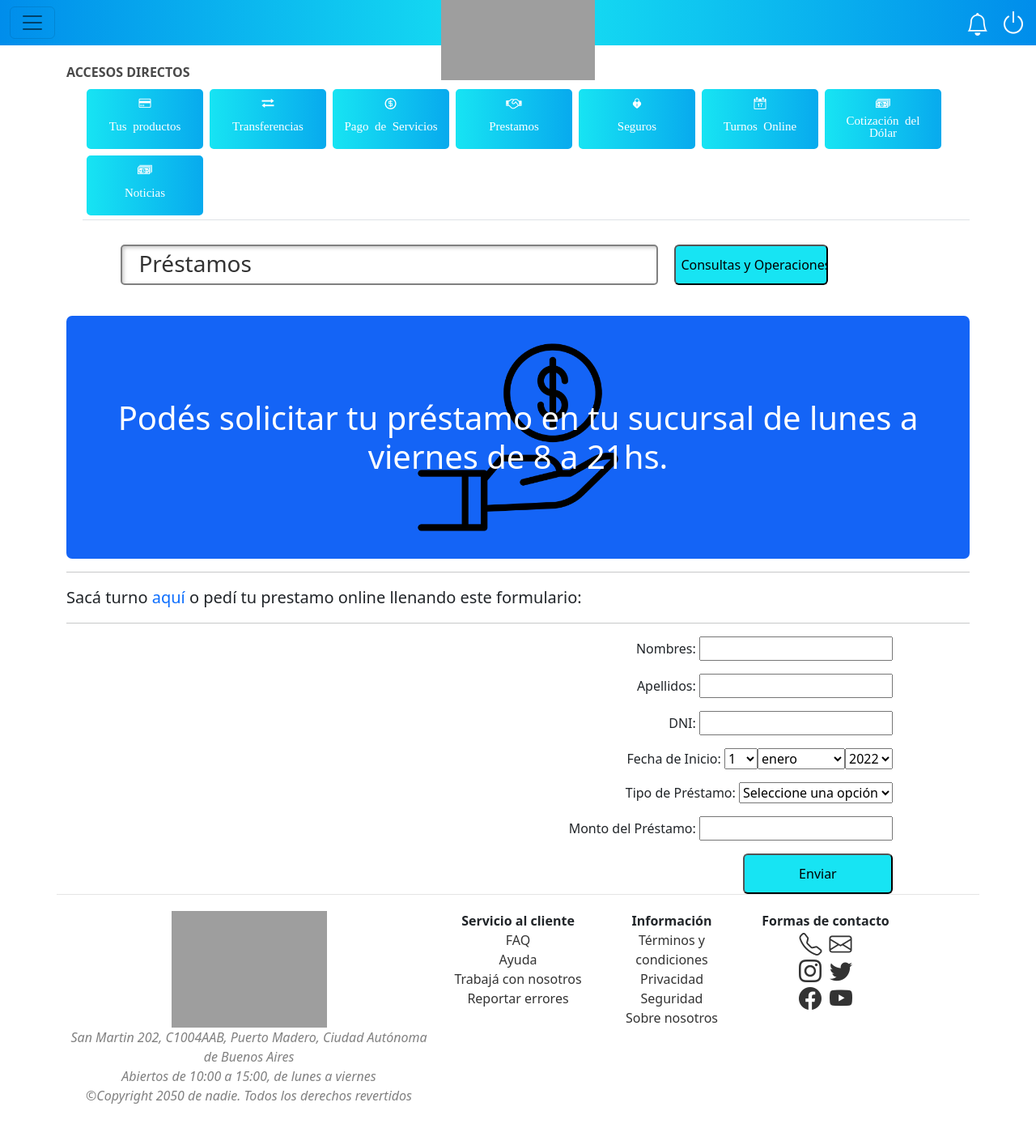
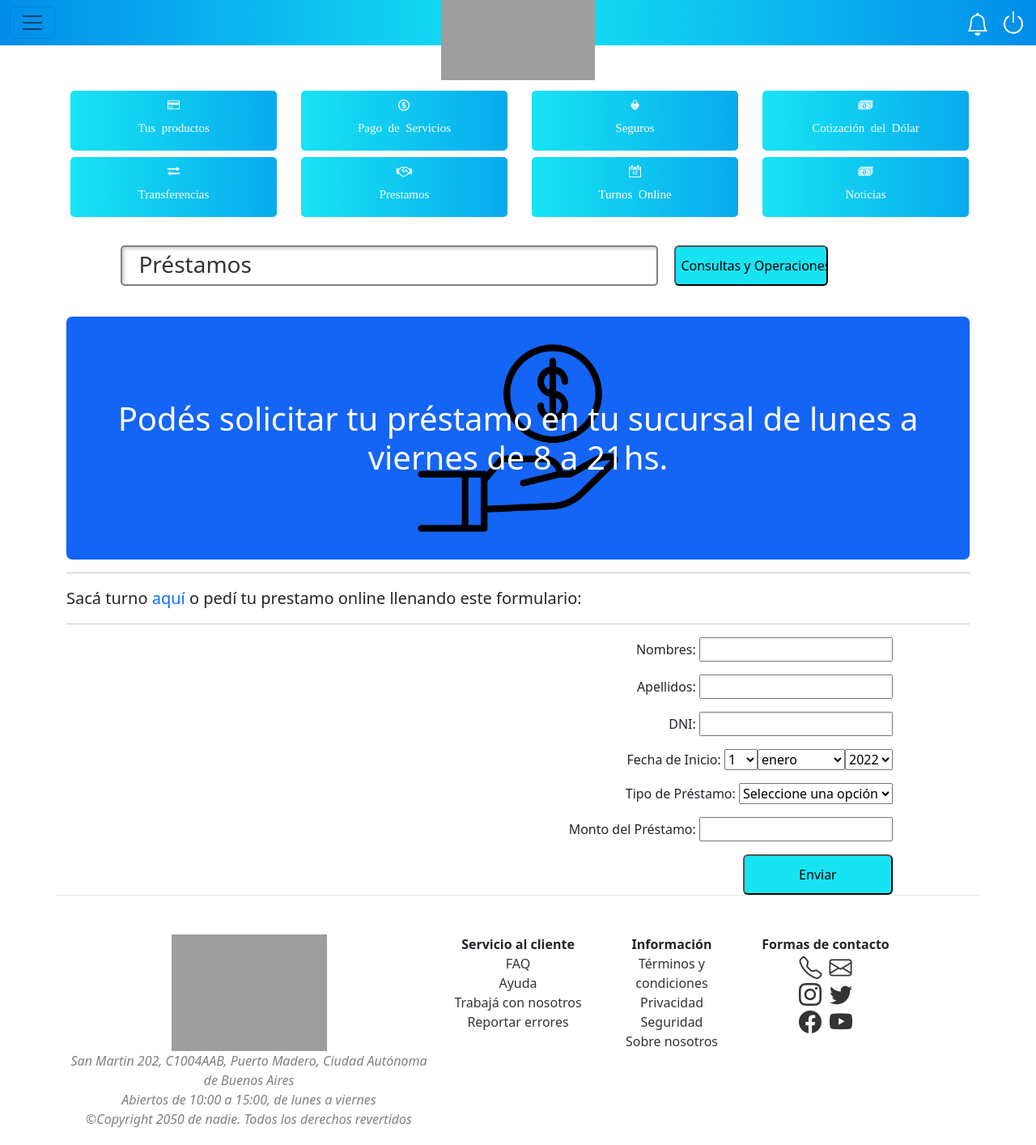
Before and after one commit to pybalt/ITBANK_FULLSTACK, a Django app: page /prestamos/ in a window 1280 px wide. Shown: the whole page at 81% size. Before the commit the page ends 1363 px from the top, so only its background shows below. Run offline with Django 4.2, Linux system fonts and the light colour scheme; some web fonts are replaced; grey boxes are pictures that could not be loaded.

Commit message:
cambios de estilo

```diff
--- a/homebanking/webitbank/static/webitbank/css/style.css
+++ b/homebanking/webitbank/static/webitbank/css/style.css
@@ -251,10 +251,9 @@
     display: grid;
     height: 80px;
     border: 3px solid rgb(255, 255, 255);
-    margin-bottom: 2px;
-    margin-left: 2px;
+    margin: 2px;
     padding: 10px;
-    width: 150px;
+    width: 100%;
     font-size: 15px;
     border-radius: 8px;
     cursor: pointer;
--- a/homebanking/webitbank/templates/webitbank/base.html
+++ b/homebanking/webitbank/templates/webitbank/base.html
@@ -112,50 +112,49 @@
   <main class="container principal ">
 
     <section class="navigation-tabs">
-      <h3 class="producto">ACCESOS DIRECTOS</h3>
+      <h3 class="producto text-center">ACCESOS DIRECTOS</h3>
 
 
       <!--LAUTA-->
-
-      <ul class="nav nav-tabs" id="myTab" role="tablist">
-        <li class="nav-item" role="presentation">
+      <div class="row">
+        <div class="col-3">
           <a href="{% url 'productos'%}"><button class="btn2 icon-credit-card active" id="home-tusproductos" data-bs-toggle="tab" data-bs-target="#tusProductos"
             type="button" role="tab" aria-controls="home-tab-pane" aria-selected="true">Tus productos</button></a>
-        </li>
-        <li class="nav-item" role="presentation">
+
           <a href="{% url 'transferencias'%}"><button class="btn2 icon-transfer" id="home-transferencias" data-bs-toggle="tab"
             type="button" role="tab" aria-controls="home-tab-pane" aria-selected="true" hreff="pages/transferencias.html">Transferencias</button></a>
-        </li>
-        <li class="nav-item" role="presentation">
 
+
+          </div>
+          <div class="col-3">
             <a href="{% url 'pagoServicios'%}"><button class="btn2 icon-coin-dollar" id="home-pago" data-bs-toggle="tab"
               type="button" role="tab" aria-controls="home-tab-pane" aria-selected="true">Pago de Servicios</button></a>
-        </li>
-        <li class="nav-item" role="presentation">
+
             <a href="{% url 'prestamos'%}"><button class="btn2 icon-handshake-o" id="home-prestamos" data-bs-toggle="tab"
               type="button" role="tab" aria-controls="home-tab-pane" aria-selected="true">Prestamos</button></a>
-        </li>
-        <li class="nav-item" role="presentation">
+          </div>
+          <div class="col-3">
             <a href="{% url 'seguros'%}"><button class="btn2 icon-lockedheart" id="home-seguros" data-bs-toggle="tab"
               type="button" role="tab" aria-controls="home-tab-pane" aria-selected="true">Seguros</button></a>
-        </li>
-        <li class="nav-item" role="presentation">
+
             <a href="{% url 'turnos'%}"><button class="btn2 icon-calendar" id="home-turnos" data-bs-toggle="tab"
               type="button" role="tab" aria-controls="profile-tab-pane" aria-selected="false">Turnos Online</button></a>
-        </li>
-        <li class="nav-item" role="presentation">
+          </div>
+        <div class="col-3">
           <a href="{% url 'dolar'%}"><button class="btn2 icon-dollar" id="home-dolar" data-bs-toggle="tab" data-bs-target="#dolar" type="button"
             role="tab" aria-controls="home-tab-pane" aria-selected="true">Cotización del Dólar</button></a>
-        </li>
-        <li class="nav-item" role="presentation">
+
           <a href="{% url 'noticias'%}"><button class="btn2 icon-dollar" id="home-noticias" data-bs-toggle="tab" type="button"
             role="tab" aria-controls="home-tab-pane" aria-selected="true">Noticias</button></a>
-        </li>
-      </ul>
+        </div>
+      </div>
 
-      {%block content%}
 
-      {% endblock %}
+
+
+      {%block content %}
+
+      {% endblock content %}
 
 
 
@@ -166,7 +165,7 @@
   </main>
   <!--  pie de página principal -->
 
-  <footer class="container">
+  <footer class="container pt-5">
     <div class="row footer">
       <div class="col-12 col-md-5 primera-columna-footer">
         <div class="grid-header"> <img src="{% static 'webitbank/public/images/itbank-logo.png' %}"> </div>
```
Also changed, not shown: homebanking/webitbank/templates/webitbank/pages/noticias.html (+8 -34 lines). Lines whose indentation alone changed are shown as unchanged.
